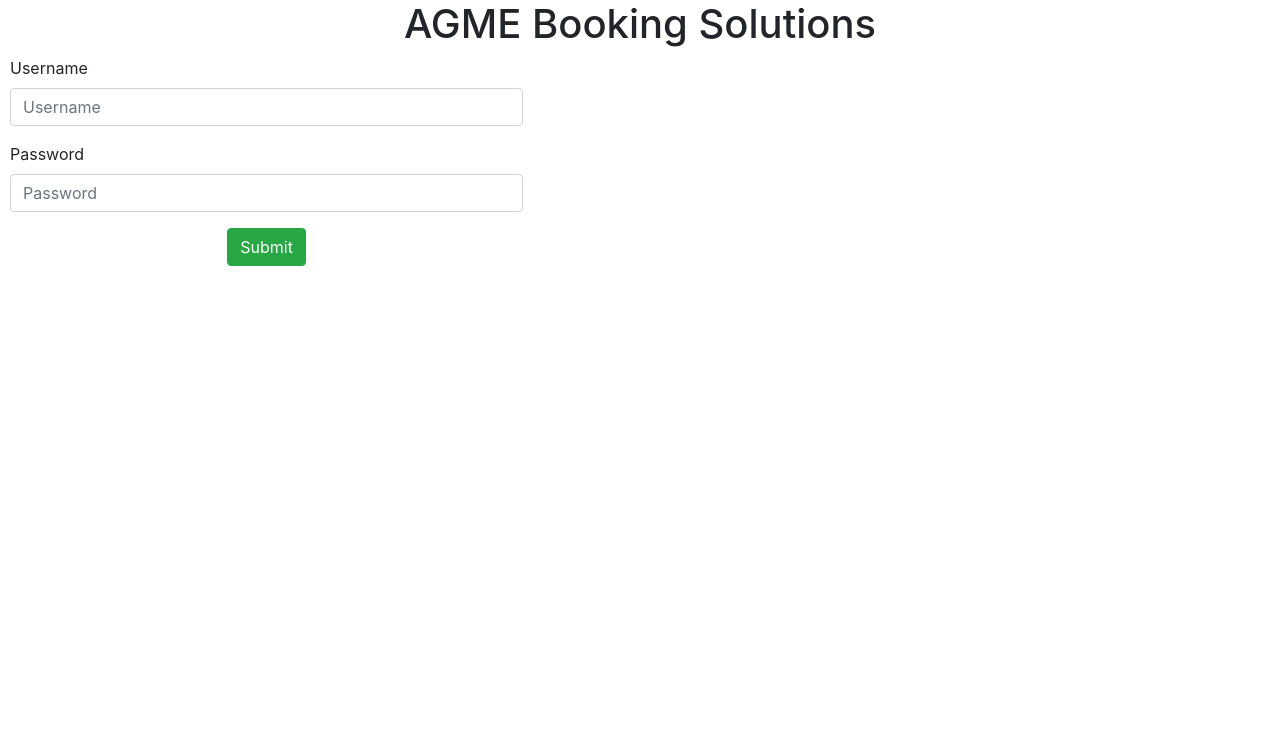
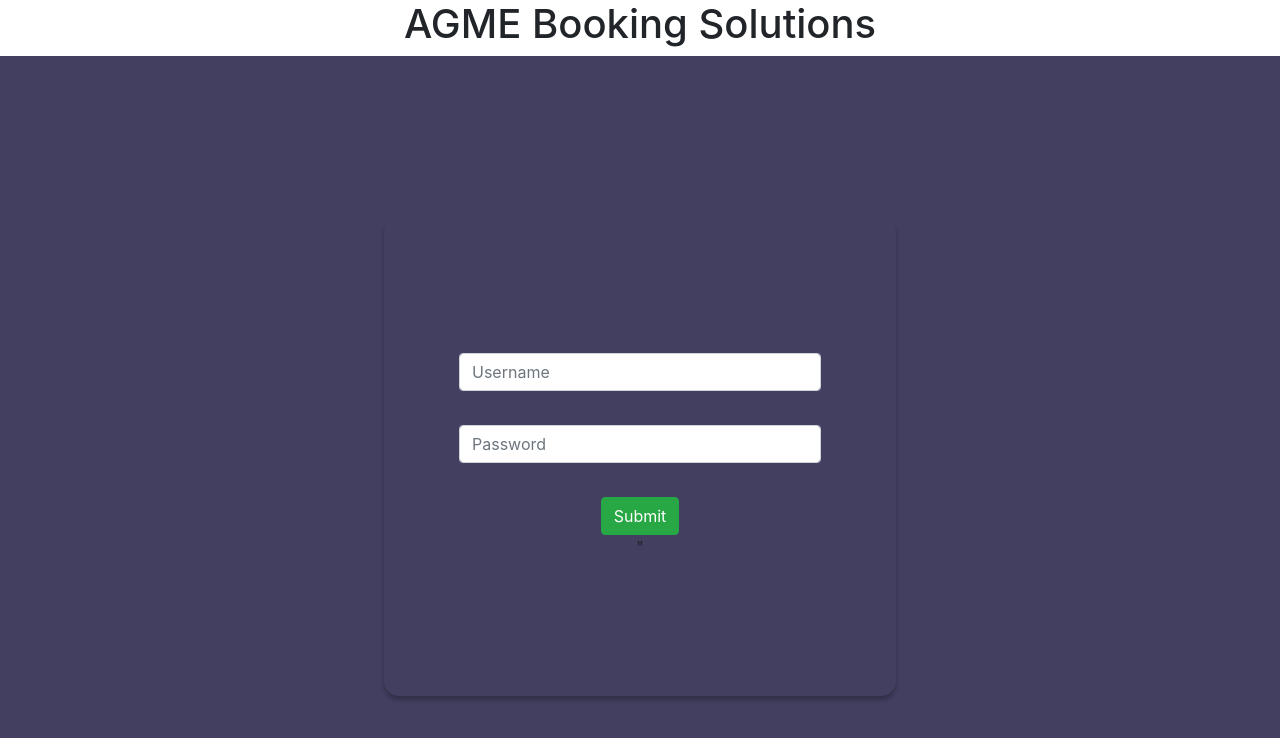
Before and after one commit to RMIT-SEPT/majorproject-7-tues-14-30-5, a React (Create React App) app in the folder FrontEnd/frontend-app/: page / in a window 1280 px wide. Shown: the top 738 px of the page. Built offline with nearby package versions, Linux system fonts and the light colour scheme.

Commit message:
Improving frontend login page design, modifying loginForm.js  and adding loginForm.css

```diff
--- a/FrontEnd/frontend-app/src/components/LoginForm.js
+++ b/FrontEnd/frontend-app/src/components/LoginForm.js
@@ -1,6 +1,7 @@
 import React, {Component} from "react";
 import { Button, Form } from 'react-bootstrap';
 import axios from 'axios';
+import './loginForm.css'
 
 export default class LoginForm extends Component {
 
@@ -32,28 +33,48 @@ export default class LoginForm extends Component {
 
     render() {
         return (
-            <div className="col-md-5 col-md-offset-2">
+          // <div className="col-md-5 col-md-offset-2">
+          <div className="login">
+            <div className="login__container">
               <Form onSubmit={this.signIn} id="loginFormId">
+                <form username="">
                   <Form.Group controlId="formBasicEmail">
                     <Form.Row>
-                            <Form.Label>Username</Form.Label>
-                            <Form.Control required name="username" value={this.state.username} onChange={this.formChange} type="username" placeholder="Username" />
+                      <Form.Control
+                        required
+                        name="username"
+                        value={this.state.username}
+                        onChange={this.formChange}
+                        type="username"
+                        placeholder="Username"
+                      />
                     </Form.Row>
                   </Form.Group>
+								</form>
 
+                <form password="">
                   <Form.Group controlId="formBasicPassword">
                     <Form.Row>
-                            <Form.Label>Password</Form.Label>
-                            <Form.Control required name="password" value={this.state.password} onChange={this.formChange} type="password" placeholder="Password" />
+                      <Form.Control
+                        required
+                        name="password"
+                        value={this.state.password}
+                        onChange={this.formChange}
+                        type="password"
+                        placeholder="Password"
+                      />
                     </Form.Row>
                   </Form.Group>
+                </form>
 
                 <Button variant="success" type="submit">
                   Submit
                 </Button>
               </Form>
+              "
             </div>
-        )
+          </div>
+        );
 
     }
 
--- /dev/null
+++ b/FrontEnd/frontend-app/src/components/loginForm.css
@@ -0,0 +1,63 @@
+.login {
+    display:flex;
+    height: 100vh;
+    flex-direction: column;
+    justify-content: center;
+    align-items: center;
+
+    background: #423F60;
+
+
+  }
+
+  .login__container {
+    display: flex;
+    flex-direction: column;
+    padding: 20px;
+    /* border: 1px solid lightgray; */
+    align-items: center;
+    justify-content: center;
+    height: 60vh;
+    width: 40vw;
+
+    /* background: #FBFBFB; */
+    box-shadow: 0px 4px 4px rgba(0, 0, 0, 0.25);
+    border-radius: 15px;
+  }
+
+
+
+  .login__container > form > form[username] {
+    position: relative;
+    height: 5vh;
+    margin-bottom: 2em;
+    /* background-color: #E2E2E2; */
+    width: 22em;
+    border: none;
+
+  }
+
+  .login__container > form > form[password] {
+    height: 5vh;
+    margin-bottom: 2em;
+    /* background-color: #E2E2E2; */
+    width: 22em;
+    border: none;
+  }
+
+  .login__container > form > h5 {
+    margin-bottom: 10px;
+    font-size: 1em;
+  }
+
+
+
+  .login__signin {
+      margin-top: 2em;
+      border-radius: 2px;
+      width: 70%;
+
+
+      background: #A0F2FF;
+      border-radius: 10px;
+  }
```
Lines whose indentation alone changed are shown as unchanged.
